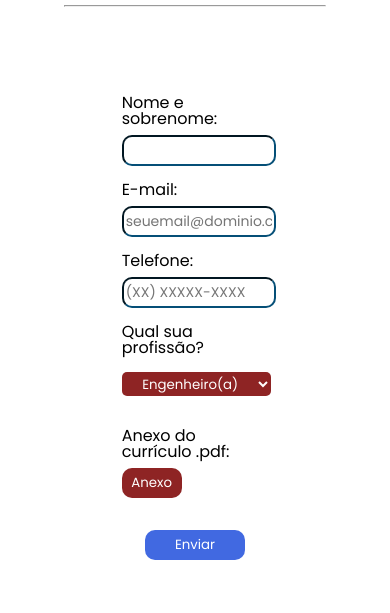
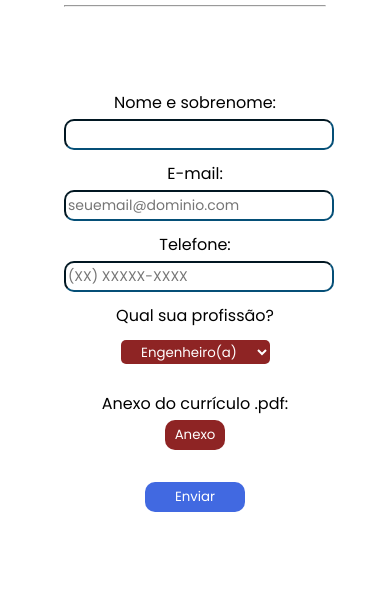
Before and after one commit to GeissonChagas/gtech-frame, a plain HTML site: page trabalhe-conosco.html in a window 390 px wide. Shown: the part 75-688 px from the top of the page. Drawn offline with Linux system fonts and the light colour scheme.

Commit message:
melhorando responsividade e adicionando mapa a aba de contato

```diff
--- a/css/contato.css
+++ b/css/contato.css
@@ -2,7 +2,7 @@
     display: flex;
     flex-direction: column;
     padding: 2em 0;
-    width: 70%;
+    width: 80%;
     margin: auto;
 }
 
@@ -101,3 +101,39 @@ input, textarea {
     font-family: 'Poppins';
     font-size: 14px;
 }
+
+
+.mapa{
+    margin-bottom: 2em;
+
+}
+
+
+@media screen and (max-width: 730px) {
+
+    .formulario{
+        display: flex;
+        flex-direction: column;
+        padding: 2em 0;
+        width: 100%;
+
+    }
+
+    .label{
+        text-align: center;
+    }
+
+    .profissão{
+        text-align: center;
+    }
+
+    .fildset{
+        display: flex;
+        flex-direction: column;
+        margin: 0.5em 0
+    }
+
+    .tabela{
+        width: 100%;
+    }
+}
--- a/css/oque-e-lsf.css
+++ b/css/oque-e-lsf.css
@@ -31,10 +31,17 @@
 
 }
 
-.sistema-lsf__lista--item{
+.sistema-lsf__lista{
     color: var(--cinza-escuro);
     list-style:circle;
     margin: 0.5em  4em;
     text-align: justify;
+    width: 100%;
+    margin: auto;
 
 }
+
+.sistema-lsf__lista--item{
+    padding: 0.25em 0 0.25em;
+
+}
--- a/css/trabalhe-conosco.css
+++ b/css/trabalhe-conosco.css
@@ -91,3 +91,37 @@
     height: 24px;
     text-align: center;
 }
+
+
+@media screen and (max-width: 730px){
+
+    .trabalhe-conosco{
+        width: 100%;
+    }
+
+    .formulario{
+        display: flex;
+        flex-direction: column;
+        padding: 2em 0;
+        width: 100%;
+
+    }
+
+    .input-anexo {
+        margin: auto;
+    }
+
+    .label{
+        text-align: center;
+    }
+
+    .profissão{
+        text-align: center;
+    }
+
+
+
+
+
+
+}
--- a/trabalhe-conosco.html
+++ b/trabalhe-conosco.html
@@ -89,7 +89,7 @@
     </fieldset>
 
 
-    <label for="anexo" class="label">Anexo do currículo .pdf:</label>
+    <label for="anexo" class="label" id="anexo">Anexo do currículo .pdf:</label>
     <button cols="70" rows="10" id="anexo" class="input-anexo" >Anexo</button><br><br>
 
 
```
Also changed, not shown: contato.html (+6 -2 lines).
